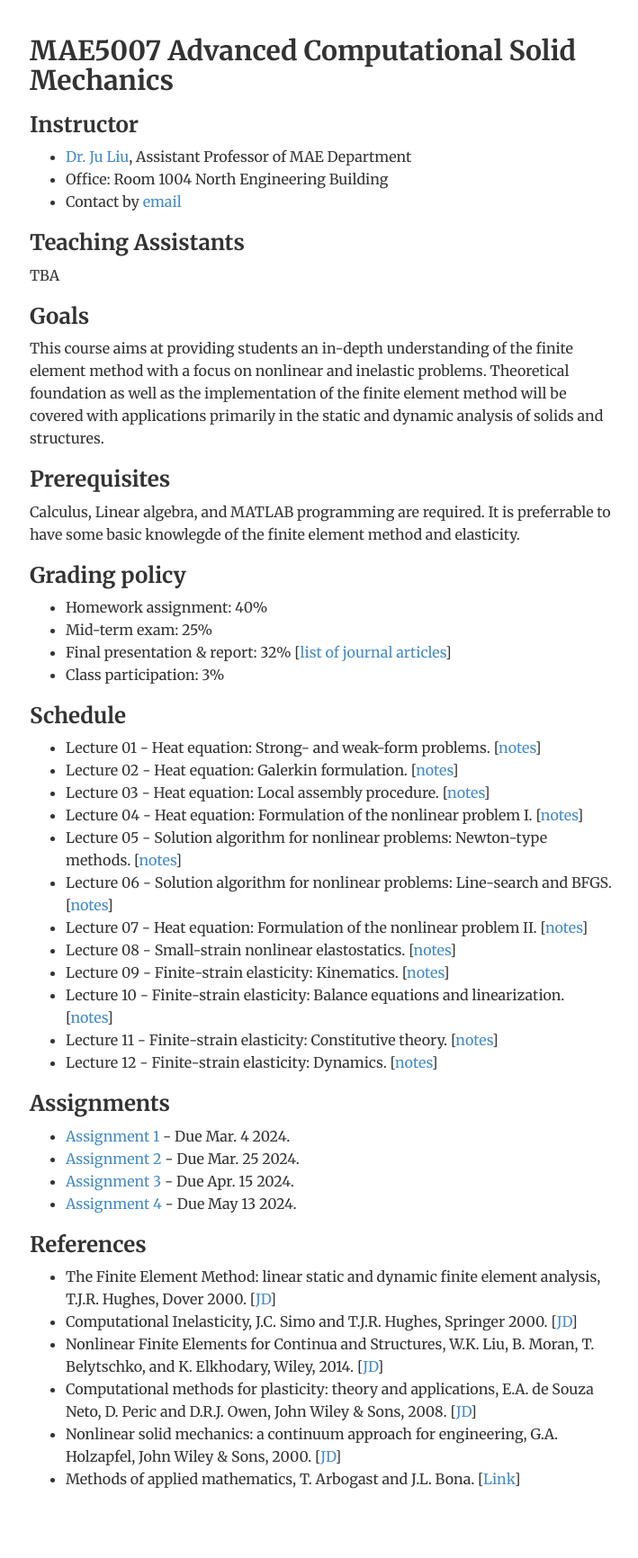
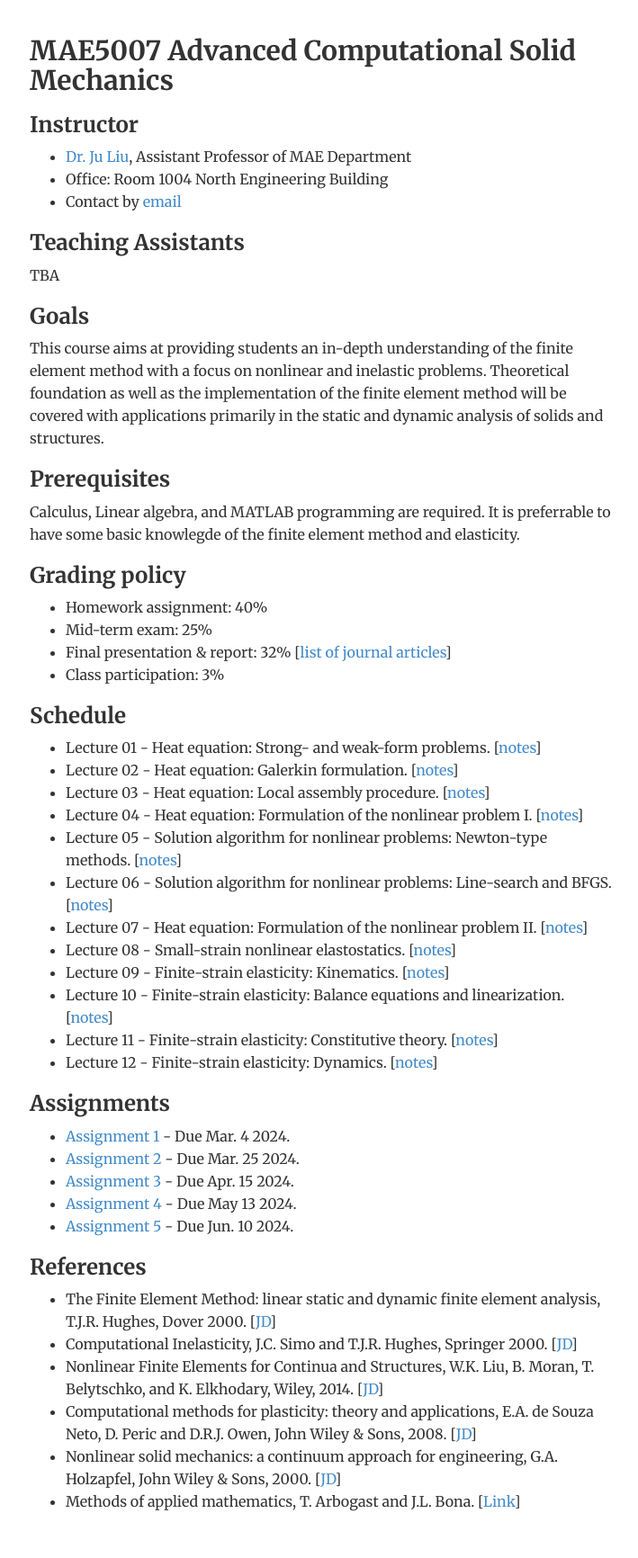
Before and after one commit to ju-liu/ju-liu.github.io, a Jekyll site: the page built from teaching/FEM-2024-Spring/index.html, in a window 1280 px wide. Shown: the whole page at 90% size, without its empty margins (283-992 px from the left). Built offline with Jekyll 4.4.1, drawn with Linux system fonts in a browser that asks for light colours; nearby versions of some CDN libraries; library files that are not in the unit come from our copies; before the commit the page ends 1707 px from its top, so only the background shows below that.

Commit message:
Update index.html

```diff
--- a/teaching/FEM-2024-Spring/index.html
+++ b/teaching/FEM-2024-Spring/index.html
@@ -58,8 +58,8 @@
   <li><a href="hw/HW-02.pdf">Assignment 2</a> - Due Mar. 25 2024.</li>
   <li><a href="hw/HW-03.pdf">Assignment 3</a> - Due Apr. 15 2024.</li>
   <li><a href="hw/HW-04.pdf">Assignment 4</a> - Due May 13 2024.</li>
-  <!--<li><a href="hw/HW-05.pdf">Assignment 5</a> - Due Apr. 24 2023.</li>
-  <li><a href="hw/HW-06.pdf">Assignment 6</a> - Due May 08 2023.</li>
+  <li><a href="hw/HW-05.pdf">Assignment 5</a> - Due Jun. 10 2024.</li>
+  <!--<li><a href="hw/HW-06.pdf">Assignment 6</a> - Due May 08 2023.</li>
   <li><a href="hw/HW-07.pdf">Assignment 7</a> - Due May 22 2023.</li>
   <li><a href="hw/HW-08.pdf">Assignment 8</a> - Due June 05 2023.</li>-->
 </ul>
```
